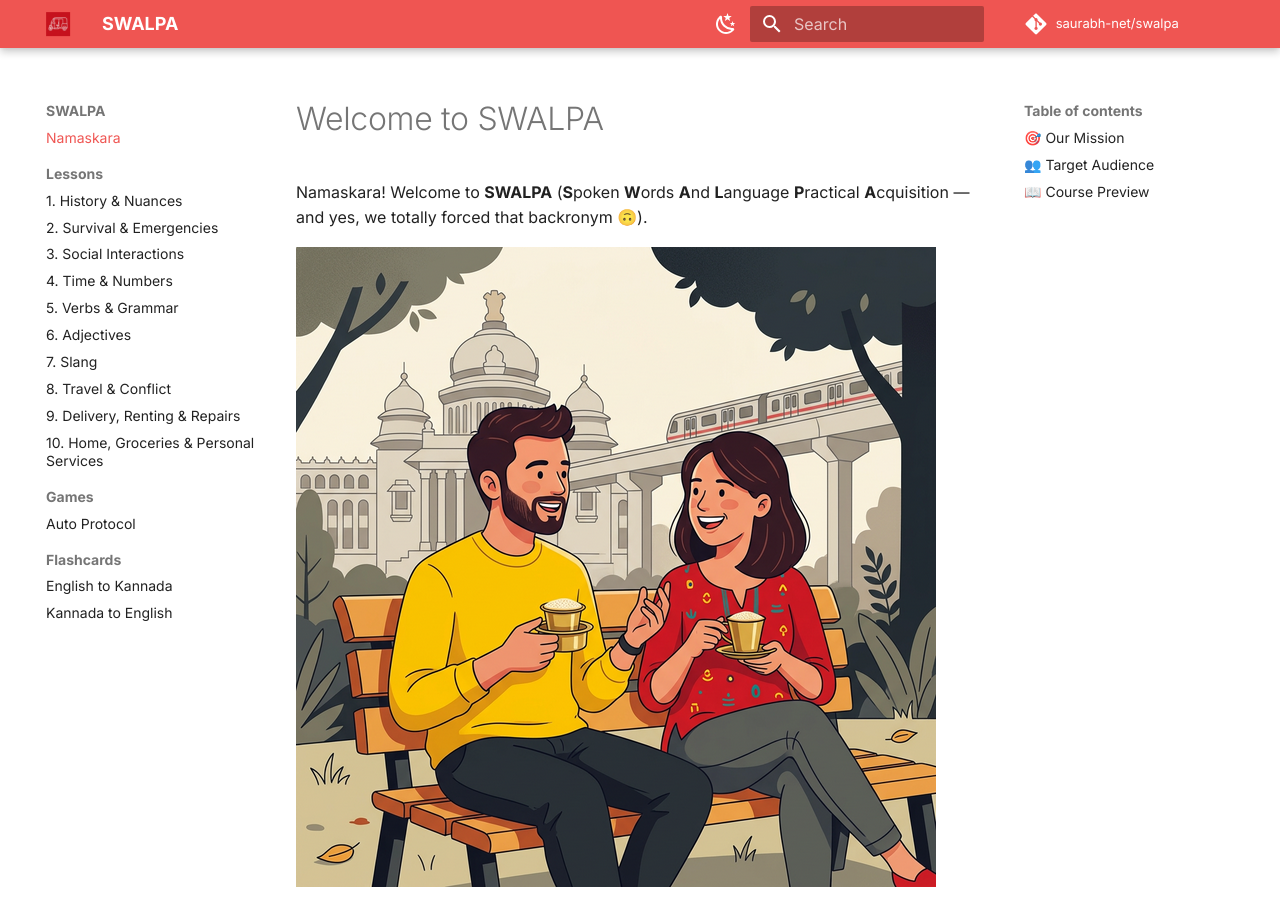
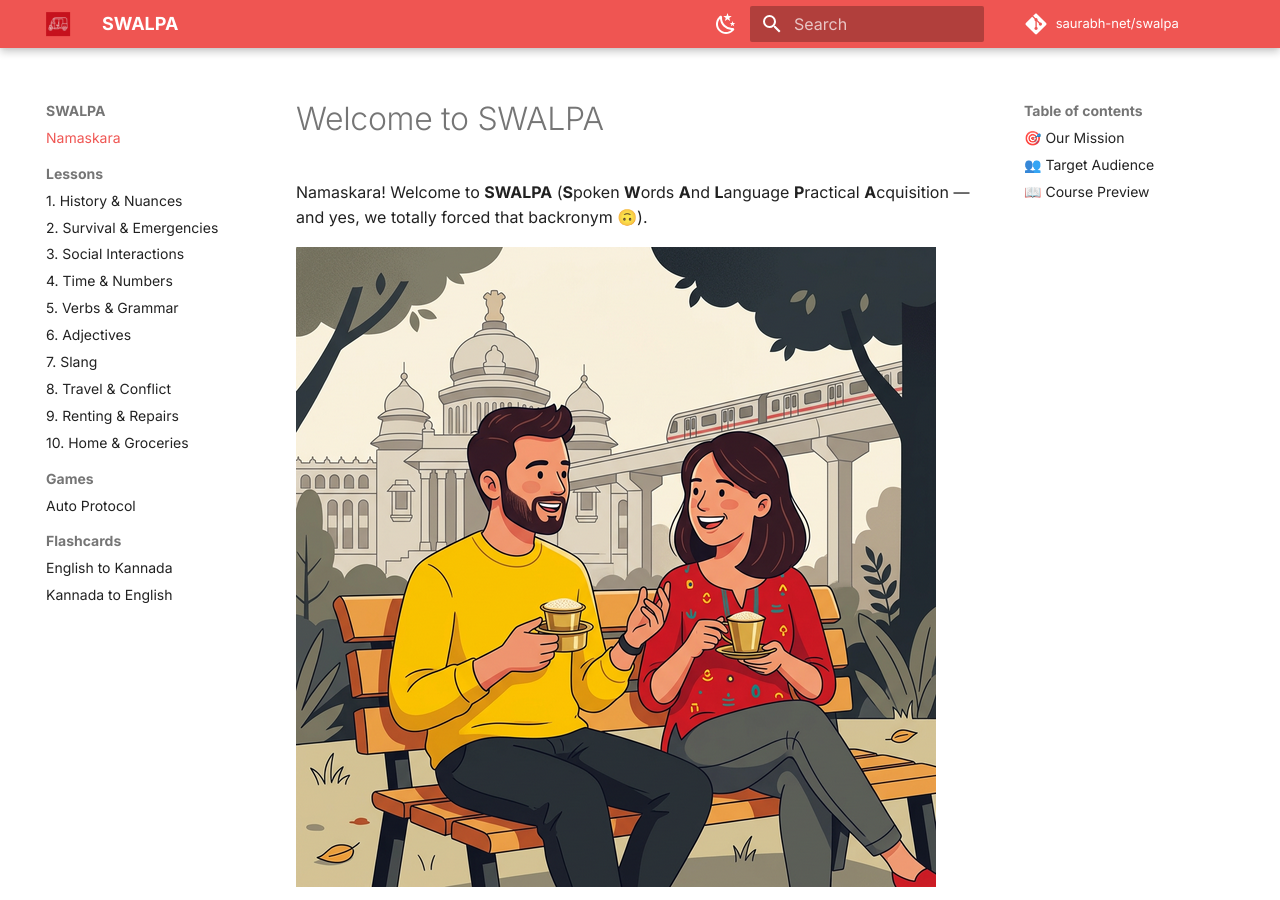
Before and after one commit to saurabh-net/swalpa, an MkDocs documentation site: the page built from docs/index.md, in a window 1280 px wide and 900 px high. Built offline with MkDocs 1.6.1 and Material for MkDocs 9.7.7, drawn with Linux system fonts in a browser that asks for light colours; comment, search, counter and statistics services are not loaded.

Commit message:
nav: Shorten lesson 9 & 10 sidebar labels

```diff
--- a/mkdocs.yml
+++ b/mkdocs.yml
@@ -64,8 +64,8 @@ nav:
       - 6. Adjectives: 07_adjectives.md
       - 7. Slang: 08_slang.md
       - 8. Travel & Conflict: 09_travel_and_conflict.md
-      - 9. Delivery, Renting & Repairs: 10_everyday_logistics_and_services.md
-      - 10. Home, Groceries & Personal Services: 04_household_and_logistics.md
+      - 9. Renting & Repairs: 10_everyday_logistics_and_services.md
+      - 10. Home & Groceries: 04_household_and_logistics.md
   - Games:
       - Auto Protocol: games/auto_protocol_game.md
   - Flashcards:
```
